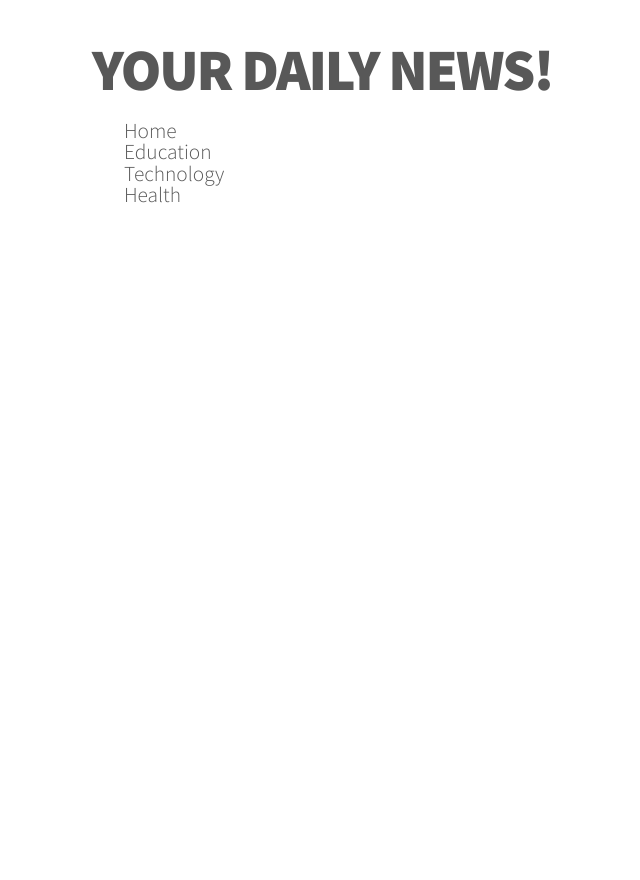
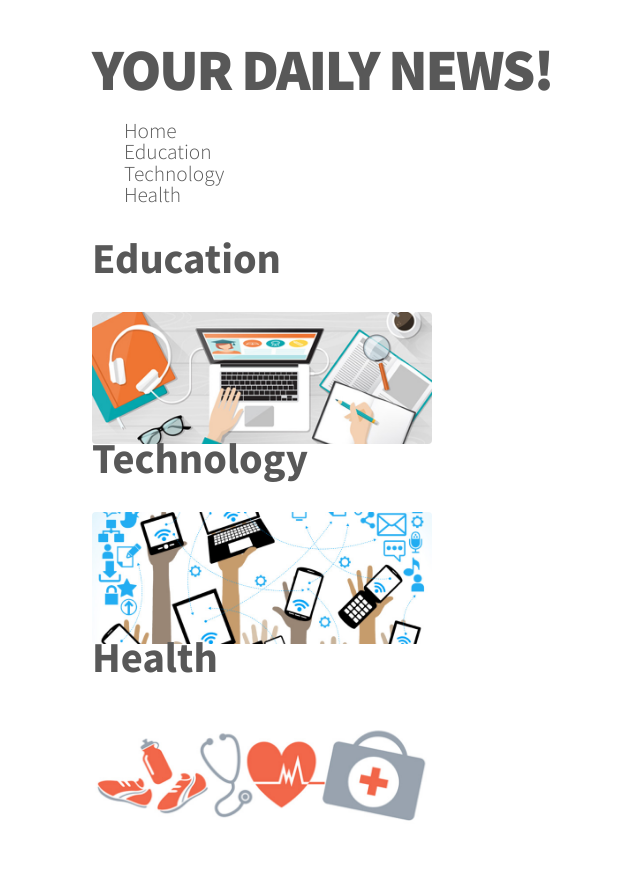
Before and after one commit to AlexaRuth/IDM-6630-SP18-kusick-alexandra, a PHP site: page /?section=1 in a window 1280 px wide. Shown: the whole page, without its empty margins (208-848 px from the left). Before the commit the page ends 203 px from the top, so only its background shows below. Run offline with PHP 8.4, Linux system fonts and the light colour scheme.

Commit message:
FINAL COMMIT - ATM STILL A WIP

```diff
--- a/KUSICK_alex_assignment_002/code/inc/nav.php
+++ b/KUSICK_alex_assignment_002/code/inc/nav.php
@@ -3,12 +3,12 @@
     <a href="/">Home</a>
   </li>
   <li>
-    <a href="../inc/sections/edu/%20section-template.php">Education</a>
+    <a href="/inc/sections/edu/section.php?section=education">Education</a>
   </li>
   <li>
-   <a href="../inc/sections/tech/%20section-template.php">Technology</a>
+   <a href="/inc/sections/tech/section.php?section=technology">Technology</a>
   </li>
 <li>
-   <a href="../inc/sections/health/%20section-template.php">Health</a>
+   <a href="/inc/sections/health/section.php?section=health">Health</a>
   </li>
 </ul>
--- a/KUSICK_alex_assignment_002/code/inc/sections/edu/ section-template.php
+++ b/KUSICK_alex_assignment_002/code/inc/sections/edu/section.php
@@ -52,10 +52,10 @@
               }
           }
 
-      //DEFINES THE MY_MOVIELIST NOTE ITEMS IN THE SQUARE BRAKETS MUST MATCH THE ARRAY NAMES, LOL OOPS!!
+      //DEFINES THE LIST NOTE ITEMS IN THE SQUARE BRAKETS MUST MATCH THE ARRAY NAMES, LOL OOPS!!
           function  make_one_article_list($my_articlelist) {
             echo "<ul>";
-              echo "<li><a href='" . $my_articlelist[linkTo] . "'> <h3>$my_articlelist[title]</h3 </a></li>";
+              echo "<li><a href='" . $my_articlelist[linkTo] . "'> <h2>$my_articlelist[title]</h2> </a></li>";
               echo "<li><img src='" . $my_articlelist[img] . "' alt='" . $my_articlelist[title] . " Poster'></li>";
               echo "<li>$my_articlelist[previewText]</li>";
             echo "</ul";
--- a/KUSICK_alex_assignment_002/code/inc/sections/health/ section-template.php
+++ b/KUSICK_alex_assignment_002/code/inc/sections/health/section.php
@@ -64,7 +64,7 @@
       //DEFINES THE MY_MOVIELIST NOTE ITEMS IN THE SQUARE BRAKETS MUST MATCH THE ARRAY NAMES, LOL OOPS!!
           function  make_one_article_list($my_articlelist) {
             echo "<ul>";
-              echo "<li><a href='" . $my_articlelist[linkTo] . "'> <h3>$my_articlelist[title]</h3 </a></li>";
+              echo "<li><a href='" . $my_articlelist[linkTo] . "'> <h2>$my_articlelist[title]</h2> </a></li>";
               echo "<li><img src='" . $my_articlelist[img] . "' alt='" . $my_articlelist[title] . " Poster'></li>";
               echo "<li>$my_articlelist[previewText]</li>";
             echo "</ul";
--- a/KUSICK_alex_assignment_002/code/inc/sections/tech/ section-template.php
+++ b/KUSICK_alex_assignment_002/code/inc/sections/tech/section.php
@@ -55,7 +55,7 @@
       //DEFINES THE MY_MOVIELIST NOTE ITEMS IN THE SQUARE BRAKETS MUST MATCH THE ARRAY NAMES, LOL OOPS!!
           function  make_one_article_list($my_articlelist) {
             echo "<ul>";
-              echo "<li><a href='" . $my_articlelist[linkTo] . "'> <h3>$my_articlelist[title]</h3 </a></li>";
+              echo "<li><a href='" . $my_articlelist[linkTo] . "'> <h2>$my_articlelist[title]</h2> </a></li>";
               echo "<li><img src='" . $my_articlelist[img] . "' alt='" . $my_articlelist[title] . " Poster'></li>";
               echo "<li>$my_articlelist[previewText]</li>";
             echo "</ul";
--- a/KUSICK_alex_assignment_002/code/index.php
+++ b/KUSICK_alex_assignment_002/code/index.php
@@ -11,6 +11,23 @@
     <?php echo "<h1>YOUR DAILY NEWS!</h1>"; ?>
 
     <nav><?php include "inc/nav.php" ?></nav>
+
+
+
+
+    <section class="sections">
+    <?php echo "<h2>Education</h2>"; ?>
+        <img src="../img/education.jpg" alt="image for education">
+
+
+     <?php echo "<h2>Technology</h2>"; ?>
+      <img src="../img/tech.jpg" alt="image for tech">
+
+
+    <?php echo "<h2>Health</h2>"; ?>
+      <img src="../img/health.jpg" alt="image for health">
+    </section>
+
 
 
     <?php
```
Also changed, not shown: KUSICK_alex_assignment_002/code/CHECKIN.php (added, +51 -0 lines), KUSICK_alex_assignment_002/code/img/Health.jpg (added), KUSICK_alex_assignment_002/code/img/education.jpg (added), KUSICK_alex_assignment_002/code/img/tech.jpg (added).
